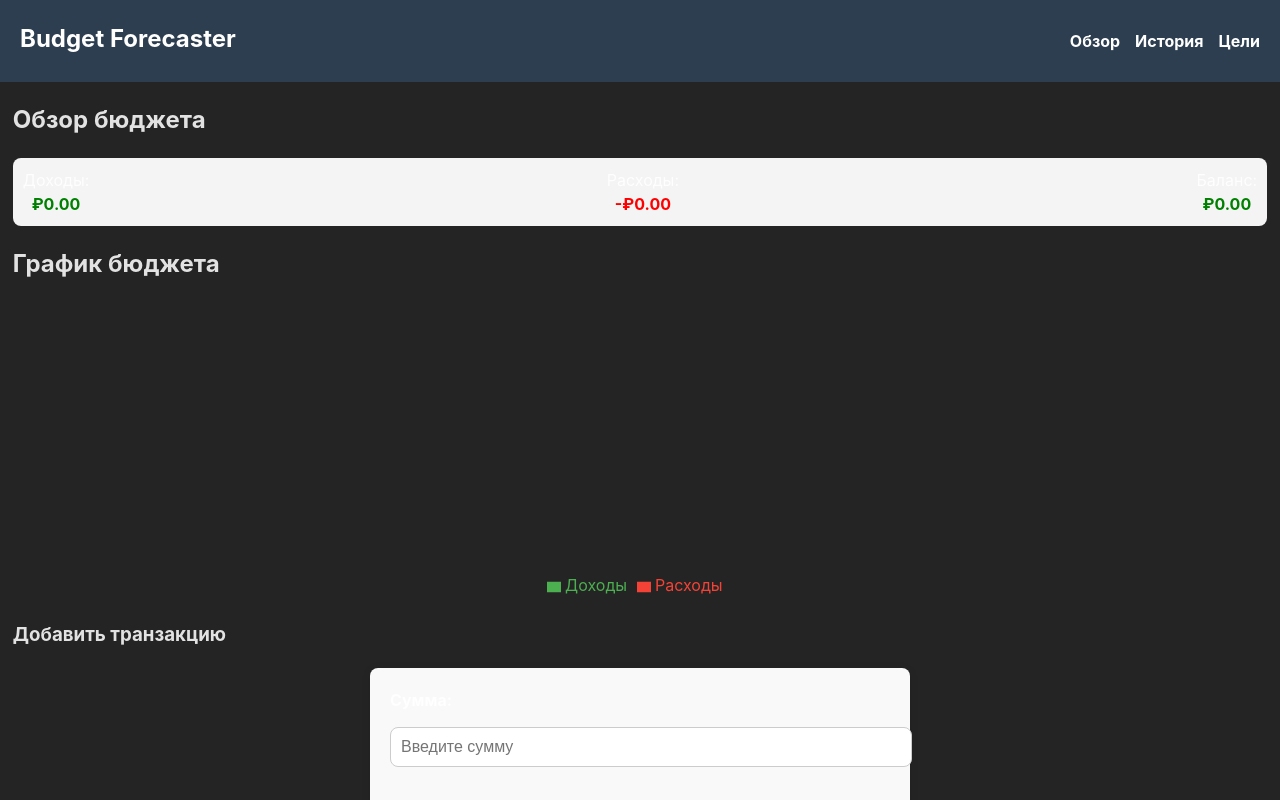
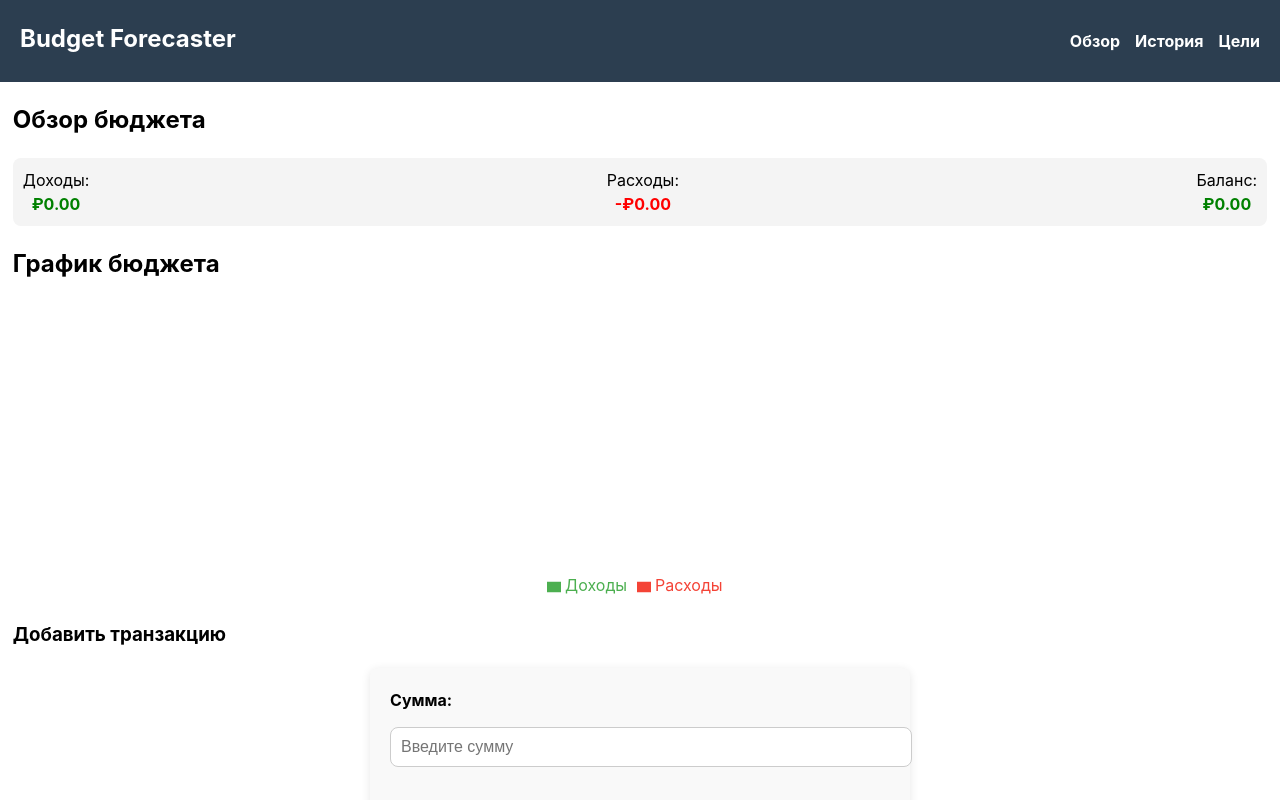
Before and after one commit to UstinskiyDmitriy/badget-forecaster, a React (Vite) app: page / in a window 1280 px wide. Shown: the top 800 px of the page. Built offline with nearby package versions, Linux system fonts and the light colour scheme.

Commit message:
deleted styles

```diff
--- a/src/index.css
+++ b/src/index.css
@@ -2,15 +2,6 @@
   font-family: Inter, system-ui, Avenir, Helvetica, Arial, sans-serif;
   line-height: 1.5;
   font-weight: 400;
-
-  color-scheme: light dark;
-  color: rgba(255, 255, 255, 0.87);
-  background-color: #242424;
-
-  font-synthesis: none;
-  text-rendering: optimizeLegibility;
-  -webkit-font-smoothing: antialiased;
-  -moz-osx-font-smoothing: grayscale;
 }
 
 a {
```
